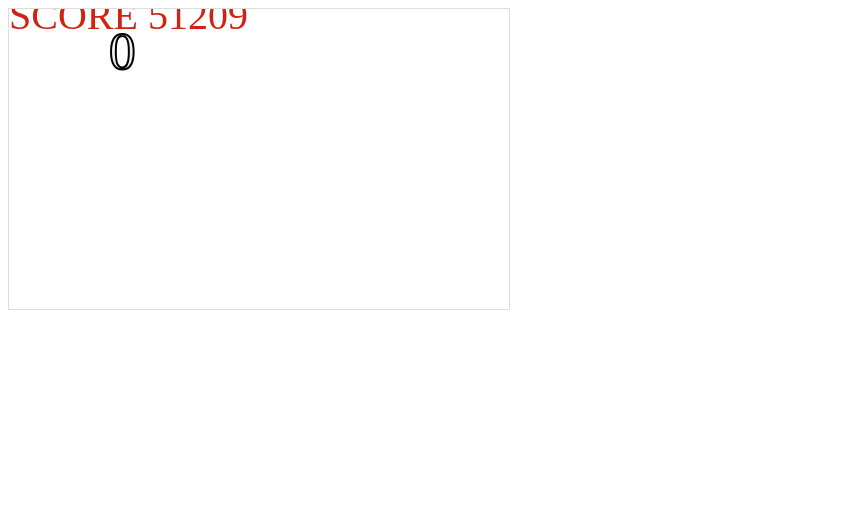
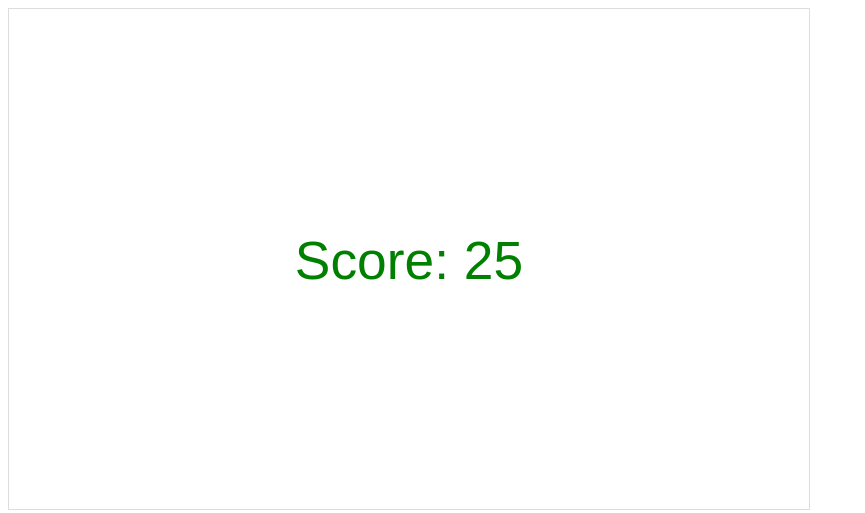
Before and after one commit to Redread/Engine, a plain HTML site: page Demo/score.html in a window 1280 px wide. Shown: the whole page, without its empty margins (0-865 px from the left). Drawn offline with Linux system fonts and the light colour scheme.

Commit message:
Functional demo of a positioned label bound to an score object

```diff
--- a/Demo/score.html
+++ b/Demo/score.html
@@ -2,7 +2,7 @@
 <html>
 <head>
     <meta http-equiv="content-type" content="text/html; charset=utf-8">
-    <title>SpriteTests</title>
+    <title>Score Demo</title>
     <script src="../Shared/Redread.js"></script>
     <script src="../Client/GameObject.js"></script>
     <script src="../Client/Drawing.js"></script>
@@ -11,23 +11,29 @@
         window.onload = function() {
             Redread.initClient('game');
 
-            Redread.start(function() {
-				Redread.Drawing.text("0", {stroke: 2, font: '40pt Poplar Std', x: 100, y: 60});
-				Redread.Drawing.text("SCORE 51209", {
-					stroke: '0',
-					color: '#CE2413',
-					font: '30pt PortagoITC TT'
-				});
+			var score = new Redread.Score();
+			score.toString = function(){
+				return "Score: " + score.get();
+			}
+			var scoreLabel = Redread.gameObjectText(score.toString, {
+				stroke: '0',
+				color: 'green',
+				// font: '40pt Rosewood Std',
+				font: '40pt Arial',
+				position: 'center' // top right
+			});
+			Redread.addObjects(scoreLabel);
 
-				window.setTimeout(function(){
-					Redread.mainLoop = function(){};
-				}, 1);
+            Redread.start(function() {});
 
-            });
+			// Increments score every second
+            window.setInterval(function(){
+				score.add(5);
+            }, 1000);
         };
     </script>
 </head>
 <body>
-    <canvas id="game" width=500 height=300 style="border: 1px solid #ddd;"></canvas>
+    <canvas id="game" width="800" height="500" style="border: 1px solid #ddd;"></canvas>
 </body>
 </html>
```
